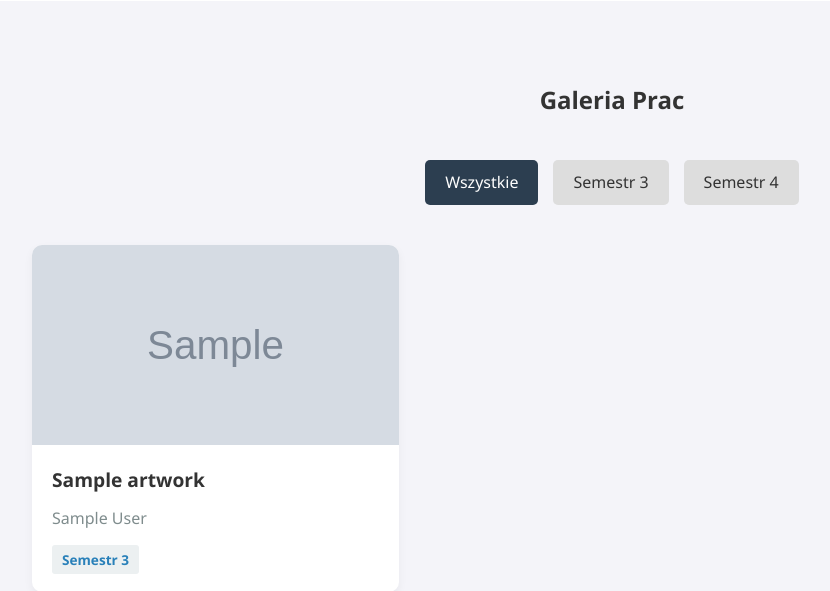
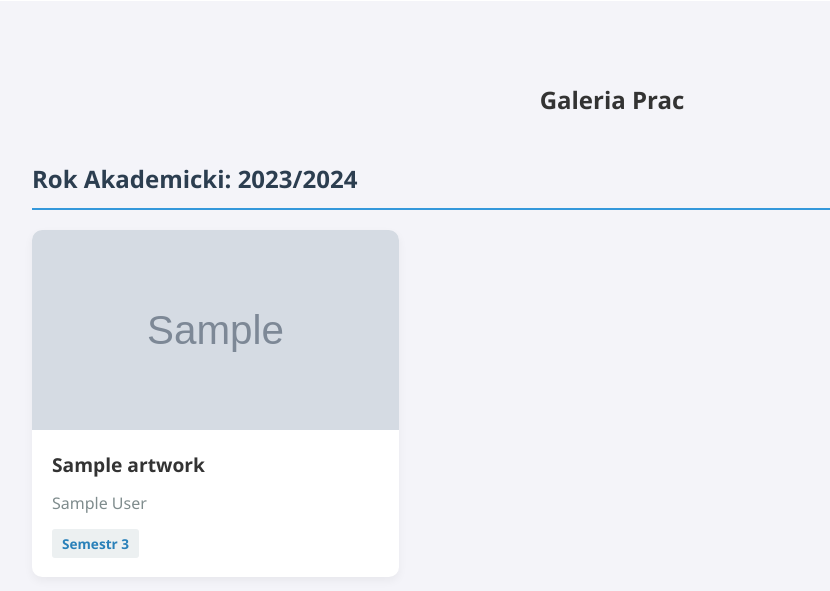
Before and after one commit to aFoxpl42/WDI-Gallery, a Django app: page / in a window 1280 px wide. Shown: the part 830-1421 px from the top of the page, without its empty margins (28-858 px from the left). Run offline with Django 5.2, Linux system fonts and the light colour scheme; tables that the repository leaves empty hold one stand-in row (values such as "Sample post"); grey boxes marked "Sample" are stand-in pictures.

Commit message:
Added grouping by academic year and deleted pointless css filtering logic

```diff
--- a/gallery/static/gallery/style.css
+++ b/gallery/static/gallery/style.css
@@ -150,35 +150,6 @@ body {
 .gallery-section h2 {
 	text-align: center;
 	margin-bottom: 40px;
-}
-
-/* Logika filtrowania CSS */
-input[type="radio"] {
-	display: none;
-}
-
-.filters {
-	display: flex;
-	justify-content: center;
-	gap: 15px;
-	margin-bottom: 40px;
-	flex-wrap: wrap;
-}
-
-.filter-btn {
-	padding: 10px 20px;
-	background: #ddd;
-	color: #333;
-	border-radius: 5px;
-	cursor: pointer;
-	transition: 0.3s;
-}
-
-#filter-all:checked~.filters label[for="filter-all"],
-#filter-sem3:checked~.filters label[for="filter-sem3"],
-#filter-sem4:checked~.filters label[for="filter-sem4"] {
-	background: #2c3e50;
-	color: white;
 }
 
 .gallery-grid {
--- a/gallery/templates/gallery/index.html
+++ b/gallery/templates/gallery/index.html
@@ -80,19 +80,16 @@
         <div class="container">
             <h2>Galeria Prac</h2>
 
-            <input type="radio" name="filter" id="filter-all" checked>
-            <input type="radio" name="filter" id="filter-sem3">
-            <input type="radio" name="filter" id="filter-sem4">
+            {% regroup artworks by academic_year as year_groups %}
 
-            <div class="filters">
-                <label for="filter-all" class="filter-btn">Wszystkie</label>
-                <label for="filter-sem3" class="filter-btn">Semestr 3</label>
-                <label for="filter-sem4" class="filter-btn">Semestr 4</label>
+            {% for year in year_groups %}
+                <div style="margin: 40px 0 20px 0; border-bottom: 2px solid #3498db; padding-bottom: 10px;">
+                    <h3 style="color: #2c3e50; font-size: 1.5rem;">Rok Akademicki: {{ year.grouper }}</h3>
                 </div>
 
                 <div class="gallery-grid">
-                {% for artwork in artworks %}
-                <a href="#modal-{{ artwork.id }}" class="gallery-item {{ artwork.semester }}">
+                    {% for artwork in year.list %}
+                    <a href="#modal-{{ artwork.id }}" class="gallery-item">
 
                         {% if artwork.image %}
                             <img src="{{ artwork.image.url }}" alt="{{ artwork.title }}">
@@ -112,6 +109,10 @@
                     </a>
                     {% endfor %}
                 </div>
+            {% empty %}
+                <p style="text-align: center; color: #7f8c8d; padding: 40px;">Brak prac w galerii.</p>
+            {% endfor %}
+
         </div>
     </section>
 
```
Lines whose indentation alone changed are shown as unchanged.
